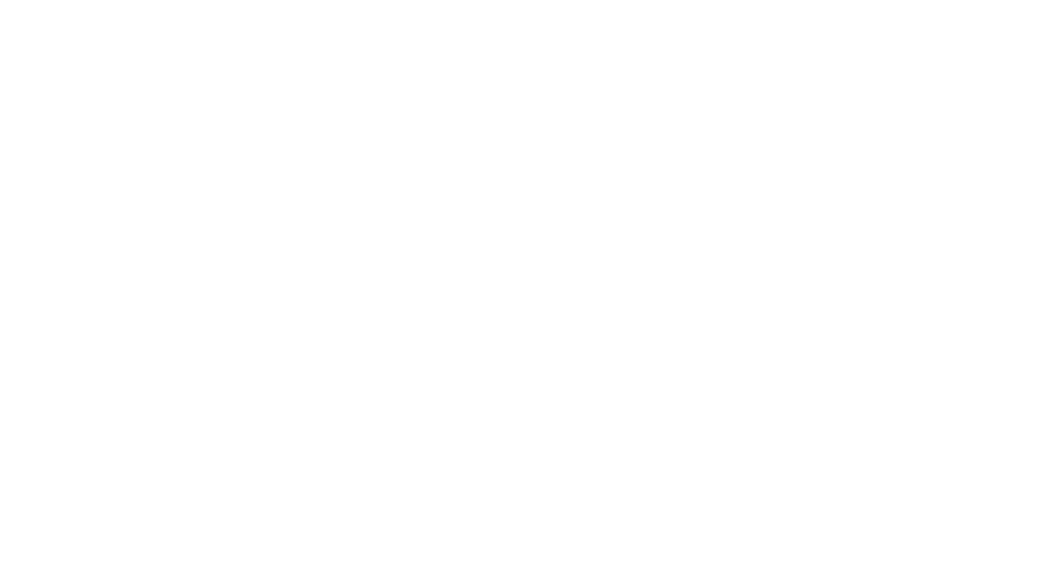
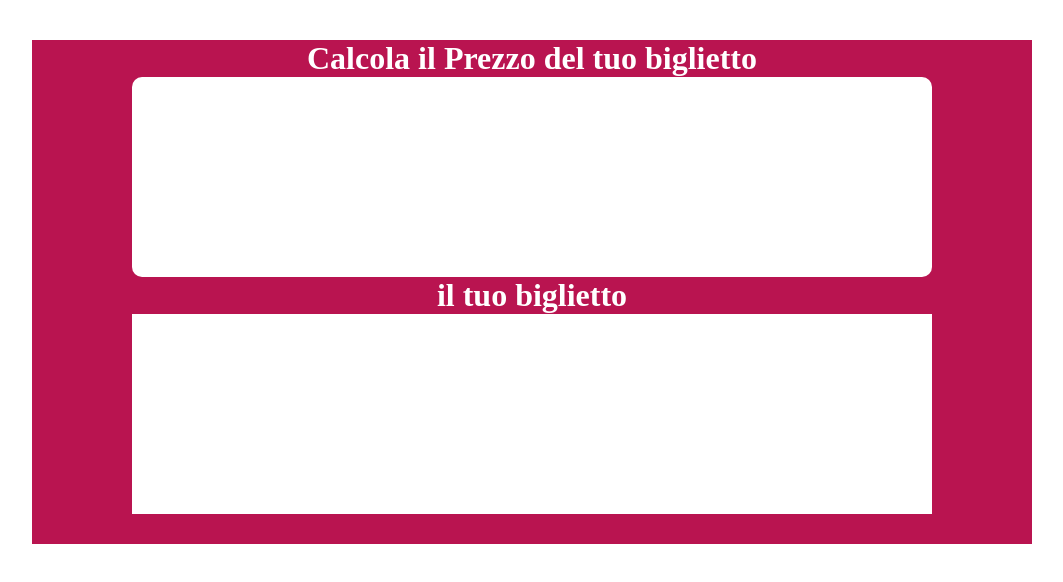
Before and after one commit to Cargalher/js-biglietto-treno-form, a plain HTML site: page index.html in a window 1280 px wide. Shown: the whole page, without its empty margins (108-1171 px from the left). Drawn offline with Linux system fonts and the light colour scheme.

Commit message:
container with blocks created

```diff
--- a/index.html
+++ b/index.html
@@ -6,8 +6,19 @@
     <meta name="viewport" content="width=device-width, initial-scale=1.0">
     <title>Train Ticket | Form</title>
     <link rel="stylesheet" href="style.css">
+
 </head>
 <body>
+    <div class="container">
+        <h1>Calcola il Prezzo del tuo biglietto</h1>
+        <div class="block1 d_flex">
+
+        </div>
+        <h1>il tuo biglietto</h1>
+        <div class="block2 d_flex">
+
+        </div>
+    </div>
     <script src="./main.js"></script>
 </body>
 </html>
--- a/style.css
+++ b/style.css
@@ -0,0 +1,35 @@
+*{
+    box-sizing: border-box;
+    margin :0;
+    padding: 0;
+}
+.clearfix::after {
+    content: "";
+    display: table;
+    clear: both;
+}
+
+.container{
+    width: 1000px;
+    margin: 40px auto;
+    text-align: center;
+    background-color: #B91450;
+    padding-bottom: 30px;
+}
+/* utilities */
+.d_flex{
+    display: flex;
+}
+h1{
+    color: white;
+    text-align: center;
+}
+.block1, .block2{
+background-color: white;
+width: 800px;
+height: 200px;
+margin: auto;
+}
+.block1{
+    border-radius: 10px;
+}
```
